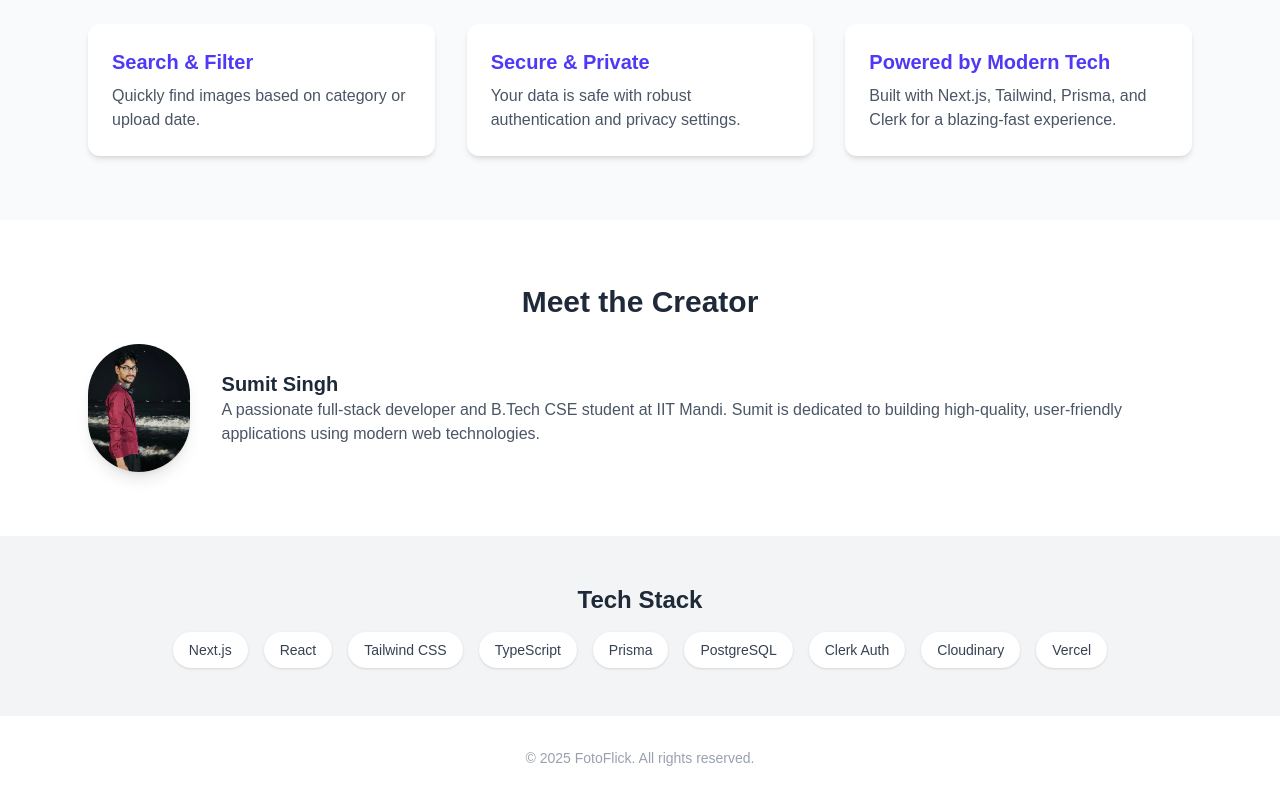
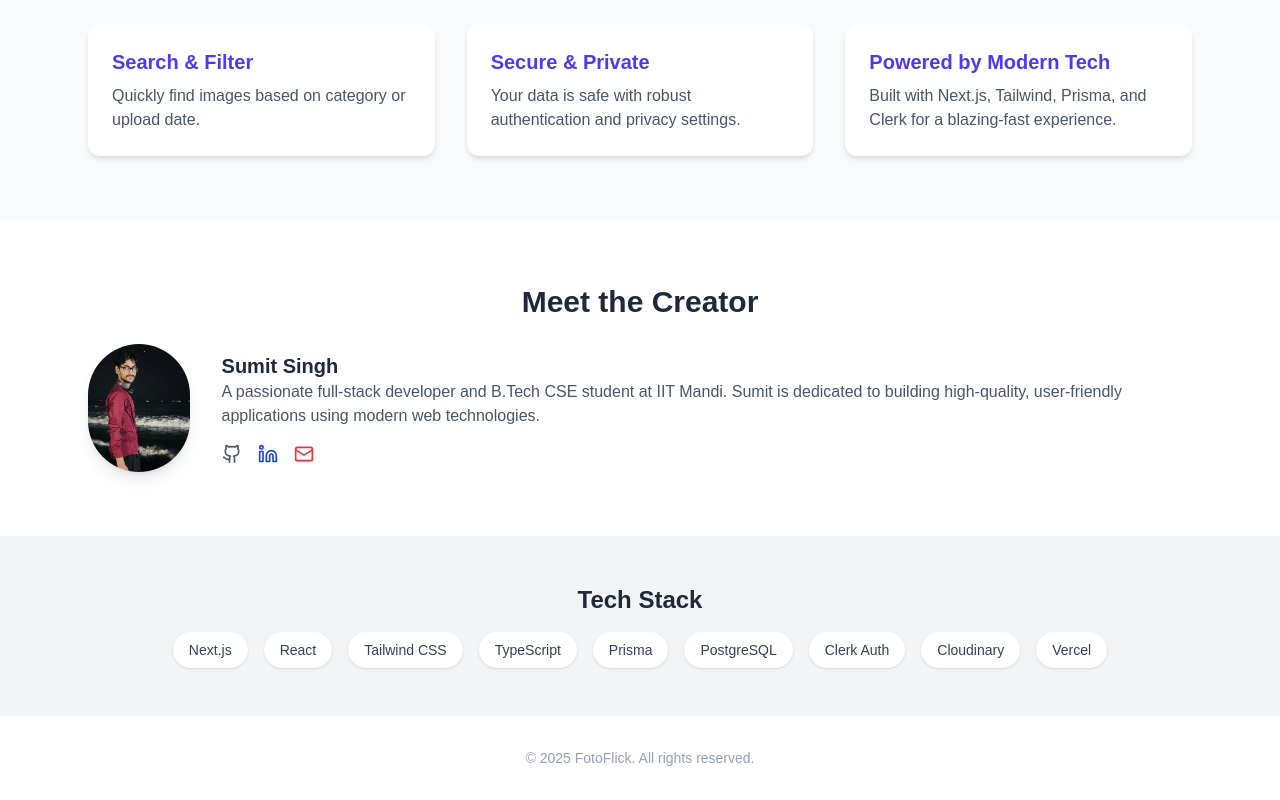
Before and after one commit to sumitnjmsingh/FotoFlick, a Next.js app in the folder capturexmemorise/: page /about in a window 1280 px wide. Shown: the part 861-1661 px from the top of the page. Built offline with nearby package versions, Linux system fonts and the light colour scheme; no server answers.

Commit message:
add info about creator

```diff
--- a/capturexmemorise/app/(logged-in)/about/page.tsx
+++ b/capturexmemorise/app/(logged-in)/about/page.tsx
@@ -1,5 +1,7 @@
 import Image from "next/image";
 import Navbar from "@/components/Navbar";
+import { Github, Linkedin, Mail } from "lucide-react";
+import Link from "next/link";
 
 export default function AboutPage() {
   return (
@@ -91,13 +93,42 @@ export default function AboutPage() {
               priority
             />
           </div>
-          <div>
-            <h3 className="text-xl font-semibold">Sumit Singh</h3>
-            <p className="text-gray-600">
-              A passionate full-stack developer and B.Tech CSE student at IIT
-              Mandi. Sumit is dedicated to building high-quality, user-friendly
-              applications using modern web technologies.
-            </p>
+          <div className="space-y-4 text-center sm:text-left">
+            <div>
+              <h3 className="text-xl font-semibold">Sumit Singh</h3>
+              <p className="text-gray-600">
+                A passionate full-stack developer and B.Tech CSE student at IIT
+                Mandi. Sumit is dedicated to building high-quality,
+                user-friendly applications using modern web technologies.
+              </p>
+            </div>
+
+            <div className="flex items-center justify-center sm:justify-start gap-4 mt-4">
+              <Link
+                href="https://github.com/sumitnjmsingh"
+                target="_blank"
+                rel="noopener noreferrer"
+                className="text-gray-600 hover:text-black transition"
+              >
+                <Github className="w-5 h-5" />
+              </Link>
+
+              <Link
+                href="https://www.linkedin.com/in/sumit-pratap-singh-5009431aa?utm_source=share&utm_campaign=share_via&utm_content=profile&utm_medium=android_app"
+                target="_blank"
+                rel="noopener noreferrer"
+                className="text-blue-700 hover:text-blue-900 transition"
+              >
+                <Linkedin className="w-5 h-5" />
+              </Link>
+
+              <Link
+                href="mailto:sumitjfsingh1111@gmail.com"
+                className="text-red-500 hover:text-red-700 transition"
+              >
+                <Mail className="w-5 h-5" />
+              </Link>
+            </div>
           </div>
         </div>
       </section>
```
